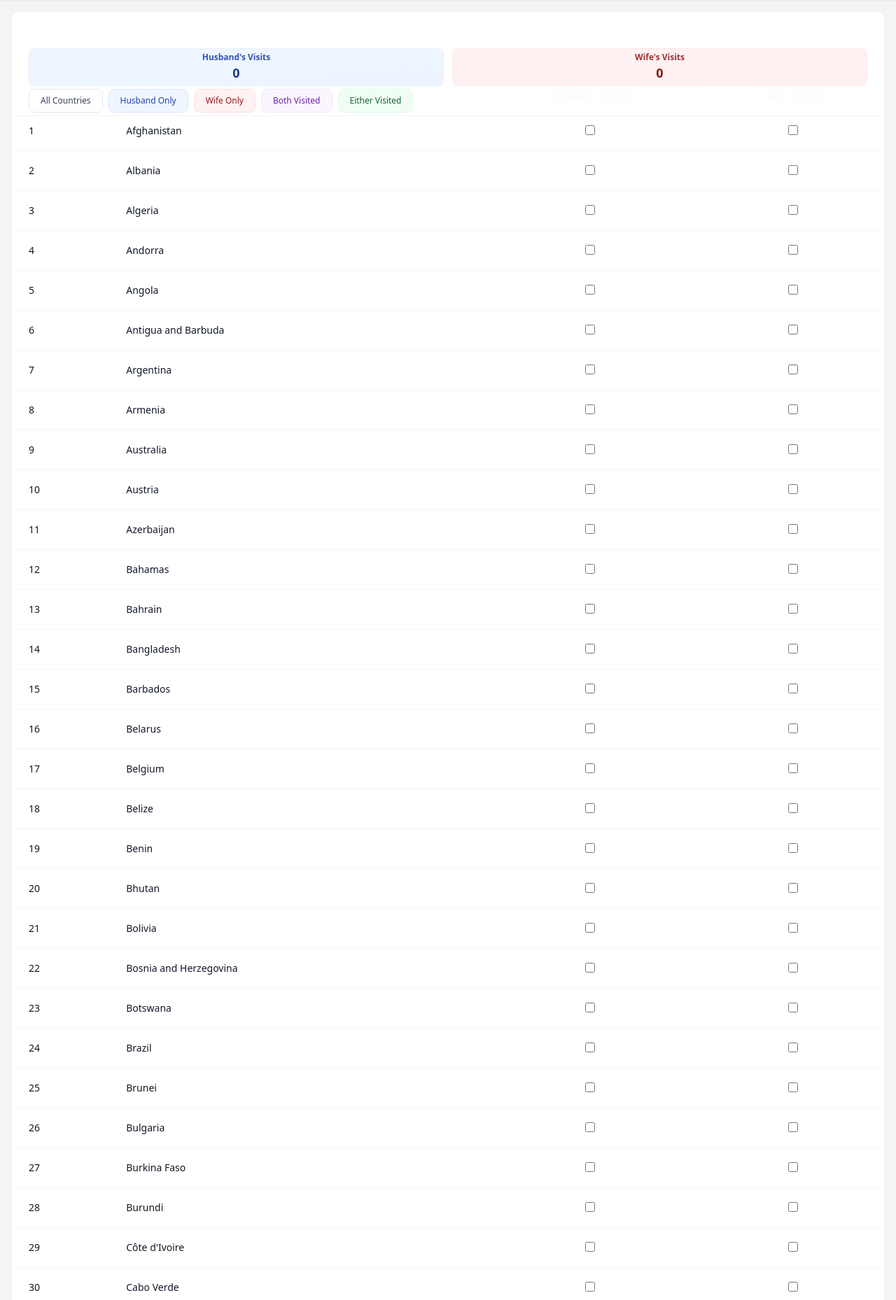
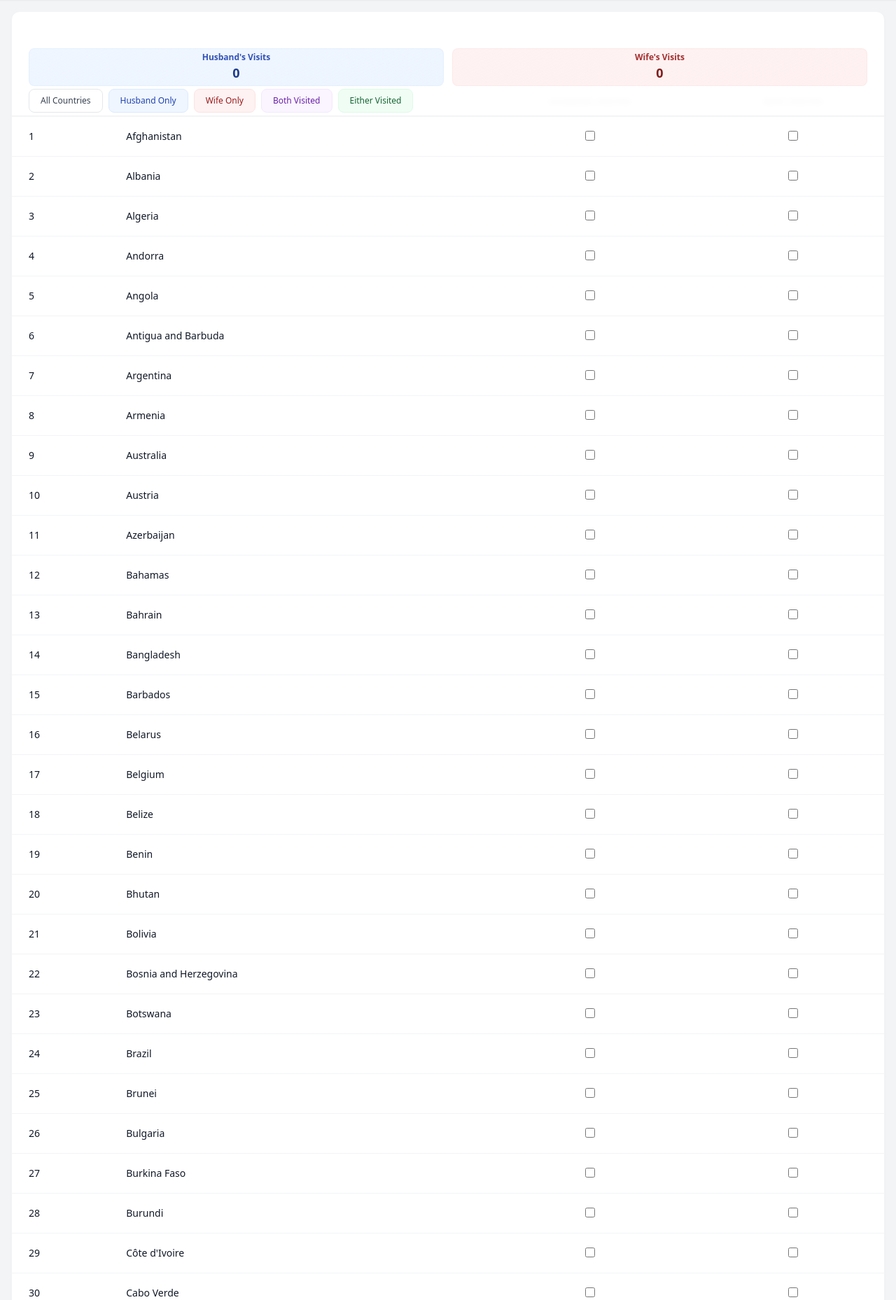
Before and after one commit to pbrao/trip-planner, a Flask app: page /countries in a window 1280 px wide. Shown: the part 72-1930 px from the top of the page at 70% size. Run offline with Flask 3, Linux system fonts and the light colour scheme; data comes from the database, SQL or seed files in the repository; some libraries are stand-ins or nearby versions.

Commit message:
style: Add padding between filter options and table headers

```diff
--- a/app/templates/countries.html
+++ b/app/templates/countries.html
@@ -56,7 +56,7 @@
 
     <!-- Table Container -->
     <div class="relative" style="height: calc(100vh - 224px);">
-        <div class="absolute inset-0 overflow-y-auto">
+        <div class="absolute inset-0 overflow-y-auto pt-2">
             <table class="w-full">
                 <thead>
                     <tr class="bg-white sticky top-0 z-20 border-b border-gray-100">
```
